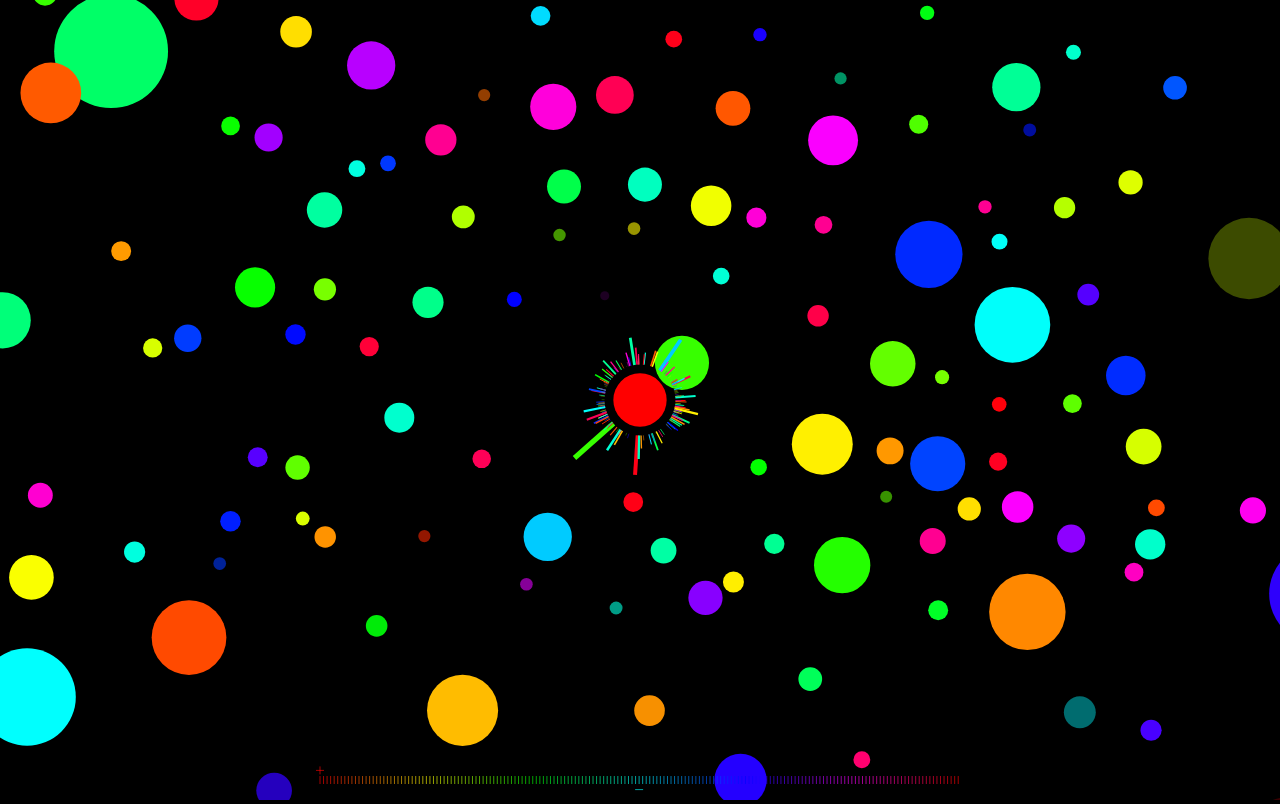
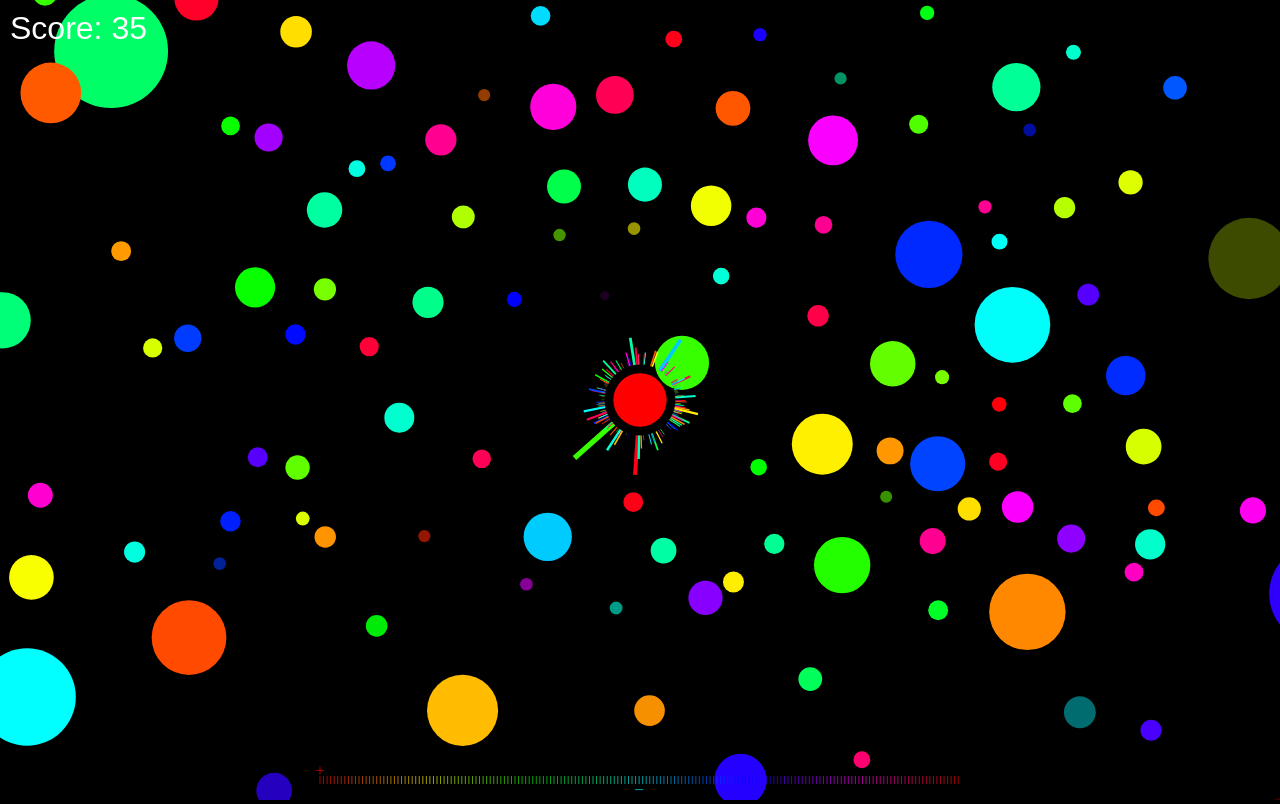
Before and after one commit to cerankas/asteroid, a website built with Vite: page index.html in a window 1280 px wide. Built offline with nearby package versions, Linux system fonts and the light colour scheme.

Commit message:
display score

```diff
--- a/index.html
+++ b/index.html
@@ -7,6 +7,7 @@
   </head>
   <body style="height:100dvh; overflow: hidden; background-color: black; margin: 0; touch-action: none; user-select: none;">
     <canvas id="canvas"></canvas>
+    <div id="score" style="position:absolute; top:10px; left:10px; pointer-events: none; color: white; font-family: Arial, Helvetica, sans-serif; font-size:xx-large;"></div>
     <script type="module" src="/src/main.ts"></script>
   </body>
 </html>
--- a/src/main.ts
+++ b/src/main.ts
@@ -4,6 +4,7 @@ import { Universe } from "./universe";
 import { Timer } from "./timer";
 import { Simulator } from "./simulator";
 import { Control } from "./control";
+import { showScore } from "./utils";
 
 const player = new Player({});
 const universe = new Universe();
@@ -53,6 +54,8 @@ function animate(t:number) {
   player.draw(ctx);
   simulator.drawForces(ctx);
   simulator.drawSpectrumHorizontal(ctx);
+
+  showScore(player.r);
 }
 
 requestAnimationFrame(animate);
--- a/src/utils.ts
+++ b/src/utils.ts
@@ -41,3 +41,9 @@ export function outsideBoundingBox({x, y}: {x:number, y:number}, {minx=0, maxx=0
 
   return xLow || yLow || xHigh || yHigh;
 }
+
+
+export function showScore(score:number) {
+  const div = <HTMLDivElement> document.getElementById('score');
+  div.innerText = `Score: ${Math.log10(score)*100|0}`;
+}
```
